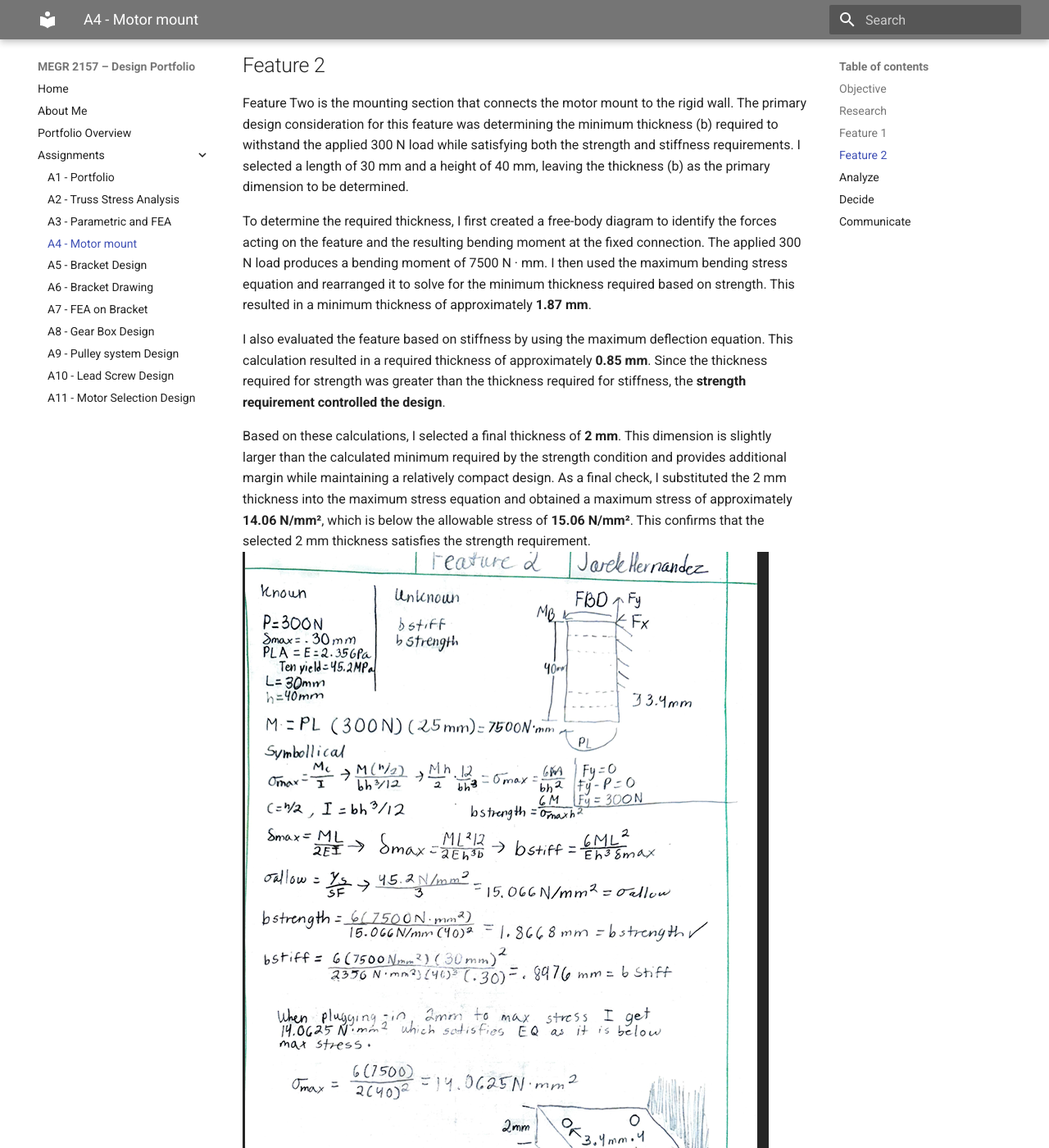
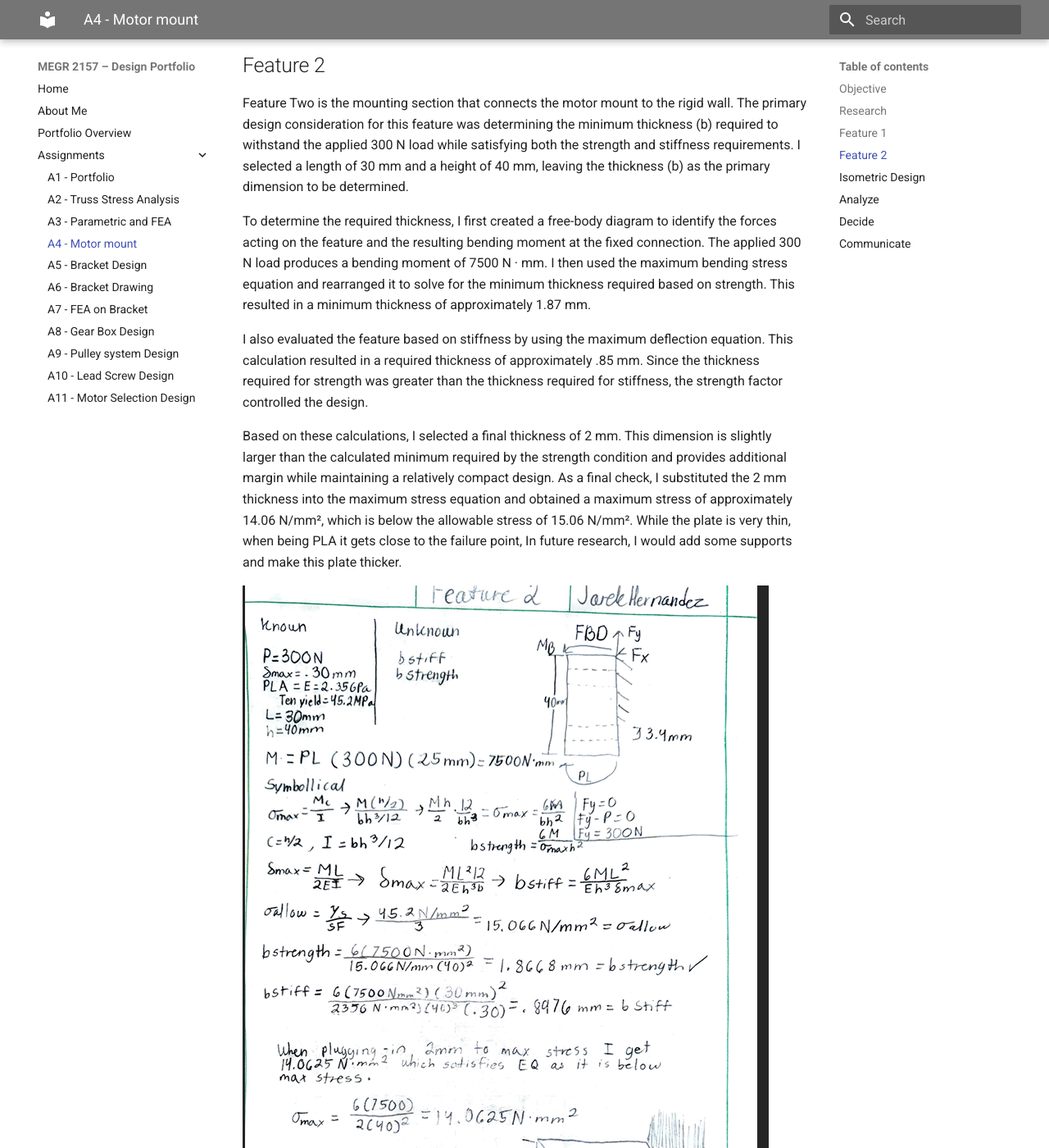
Before and after one commit to JHernPR/MEGR-2157-portfolio, an MkDocs documentation site: the page built from docs/assignments/A04/index.md, in a window 1280 px wide and 1400 px high, scrolled down 2275 px. Shown: the whole window at 82% size. Built offline with MkDocs 1.6.1 and Material for MkDocs 9.7.7, drawn with Linux system fonts in a browser that asks for light colours; some of the changed text lies outside the part shown.

Commit message:
Update index.md

```diff
--- a/docs/assignments/A04/index.md
+++ b/docs/assignments/A04/index.md
@@ -27,12 +27,20 @@ Although the calculated minimum width was 3.32 mm, I selected a final width of 5
 
 Feature Two is the mounting section that connects the motor mount to the rigid wall. The primary design consideration for this feature was determining the minimum thickness (b) required to withstand the applied 300 N load while satisfying both the strength and stiffness requirements. I selected a length of 30 mm and a height of 40 mm, leaving the thickness (b) as the primary dimension to be determined.
 
-To determine the required thickness, I first created a free-body diagram to identify the forces acting on the feature and the resulting bending moment at the fixed connection. The applied 300 N load produces a bending moment of 7500 N · mm. I then used the maximum bending stress equation and rearranged it to solve for the minimum thickness required based on strength. This resulted in a minimum thickness of approximately **1.87 mm**.
+To determine the required thickness, I first created a free-body diagram to identify the forces acting on the feature and the resulting bending moment at the fixed connection. The applied 300 N load produces a bending moment of 7500 N · mm. I then used the maximum bending stress equation and rearranged it to solve for the minimum thickness required based on strength. This resulted in a minimum thickness of approximately 1.87 mm.
 
-I also evaluated the feature based on stiffness by using the maximum deflection equation. This calculation resulted in a required thickness of approximately **0.85 mm**. Since the thickness required for strength was greater than the thickness required for stiffness, the **strength requirement controlled the design**.
+I also evaluated the feature based on stiffness by using the maximum deflection equation. This calculation resulted in a required thickness of approximately .85 mm. Since the thickness required for strength was greater than the thickness required for stiffness, the strength factor controlled the design.
 
-Based on these calculations, I selected a final thickness of **2 mm**. This dimension is slightly larger than the calculated minimum required by the strength condition and provides additional margin while maintaining a relatively compact design. As a final check, I substituted the 2 mm thickness into the maximum stress equation and obtained a maximum stress of approximately **14.06 N/mm²**, which is below the allowable stress of **15.06 N/mm²**. This confirms that the selected 2 mm thickness satisfies the strength requirement.
+Based on these calculations, I selected a final thickness of 2 mm. This dimension is slightly larger than the calculated minimum required by the strength condition and provides additional margin while maintaining a relatively compact design. As a final check, I substituted the 2 mm thickness into the maximum stress equation and obtained a maximum stress of approximately 14.06 N/mm², which is below the allowable stress of 15.06 N/mm². While the plate is very thin, when being PLA it gets close to the failure point, In future research, I would add some supports and make this plate thicker.
+
 ![Feature1](A4Ft2.PNG)
+
+## Isometric Design
+
+I used the values I discovered using my calculations to make a hand-drawn isometric drawing with all of the measurements and holes from the motor mount.
+
+![Iso](A4ISOdraw.PNG)
+
 ## Analyze
 
 
```
